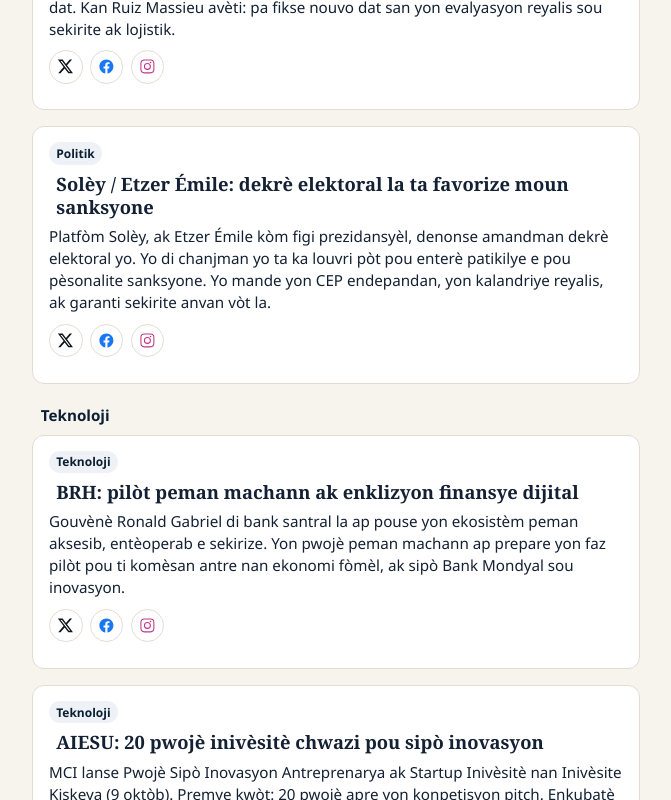
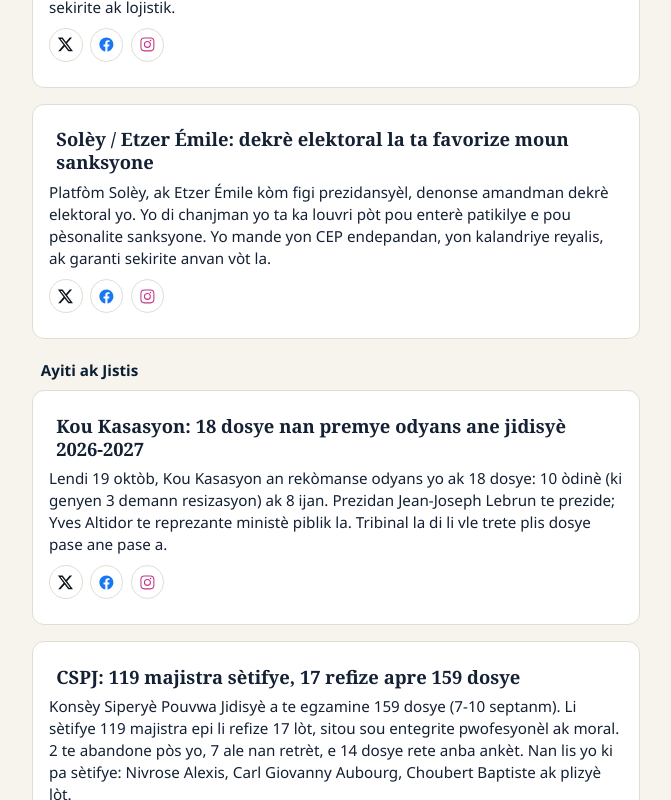
Before and after one commit to haitialways-pixel/opak-news, a React (Vite) app: page / in a window 1280 px wide. Shown: the part 1840-2640 px from the top of the page, without its empty margins (304-975 px from the left). Built offline with nearby package versions, Linux system fonts and the light colour scheme; no server answers.

Commit message:
Add justice stories; show topic heading once (no card chips)

```diff
--- a/src/components/StoryCard.tsx
+++ b/src/components/StoryCard.tsx
@@ -1,6 +1,5 @@
 import { Link } from "react-router-dom";
 import { ShareBar } from "./ShareBar";
-import { topicLabel } from "../data/topics";
 import { useLanguage } from "../context/LanguageContext";
 import type { Story } from "../types";
 
@@ -10,14 +9,11 @@ interface Props {
 }
 
 export function StoryCard({ story, variant = "hit" }: Props) {
-  const { lang, t, ui } = useLanguage();
+  const { t, ui } = useLanguage();
 
   return (
     <article className={`story-card story-card--${variant}`}>
       <div className="story-meta">
-        {story.topic !== "society" && story.topic !== "security" && (
-          <span className="topic-chip">{topicLabel(story.topic, lang)}</span>
-        )}
         {story.isBreaking && (
           <span className="badge badge-breaking">{ui.breakingBadge}</span>
         )}
--- a/src/data/stories.ts
+++ b/src/data/stories.ts
@@ -47,7 +47,7 @@ export const STORIES: Story[] = [
   {
     id: "ntk-ona-jij-elisee-2026-10",
     tier: "need-to-know",
-    topic: "politics",
+    topic: "justice",
     publishedAt: "2026-10-26",
     isManual: true,
     headline: {
@@ -80,6 +80,37 @@ export const STORIES: Story[] = [
       "El País",
       "GARR",
     ],
+  },
+
+  {
+    id: "qh-cassation-18-dossiers-2026-10",
+    tier: "quick-hit",
+    topic: "justice",
+    publishedAt: "2026-10-21",
+    headline: {
+      ht: "Kou Kasasyon: 18 dosye nan premye odyans ane jidisyè 2026-2027",
+      fr: "Cour de cassation : 18 dossiers à la reprise des audiences 2026-2027",
+    },
+    brief: {
+      ht: "Lendi 19 oktòb, Kou Kasasyon an rekòmanse odyans yo ak 18 dosye: 10 òdinè (ki genyen 3 demann resizasyon) ak 8 ijan. Prezidan Jean-Joseph Lebrun te prezide; Yves Altidor te reprezante ministè piblik la. Tribinal la di li vle trete plis dosye pase ane pase a.",
+      fr: "Lundi 19 octobre, la Cour de cassation a repris ses audiences avec 18 dossiers: 10 ordinaires (dont 3 demandes de récusation) et 8 urgents. Le président Jean-Joseph Lebrun a présidé; Yves Altidor représentait le ministère public. La haute juridiction affirme vouloir traiter plus de dossiers que lors de l’exercice précédent.",
+    },
+    sources: ["Le Nouvelliste", "L’Observatoire"],
+  },
+  {
+    id: "qh-cspj-certification-2026-10",
+    tier: "quick-hit",
+    topic: "justice",
+    publishedAt: "2026-10-05",
+    headline: {
+      ht: "CSPJ: 119 majistra sètifye, 17 refize apre 159 dosye",
+      fr: "CSPJ : 119 magistrats certifiés, 17 refusés après examen de 159 dossiers",
+    },
+    brief: {
+      ht: "Konsèy Siperyè Pouvwa Jidisyè a te egzamine 159 dosye (7-10 septanm). Li sètifye 119 majistra epi li refize 17 lòt, sitou sou entegrite pwofesyonèl ak moral. 2 te abandone pòs yo, 7 ale nan retrèt, e 14 dosye rete anba ankèt. Nan lis yo ki pa sètifye: Nivrose Alexis, Carl Giovanny Aubourg, Choubert Baptiste ak plizyè lòt.",
+      fr: "Le Conseil supérieur du pouvoir judiciaire a examiné 159 dossiers (7-10 septembre). Il a certifié 119 magistrats et refusé 17 autres, notamment pour des motifs d’intégrité professionnelle et morale. 2 ont abandonné leur poste, 7 partent à la retraite, et 14 dossiers restent sous enquête. Parmi les non-certifiés: Nivrose Alexis, Carl Giovanny Aubourg, Choubert Baptiste et d’autres.",
+    },
+    sources: ["Haiti Chronicle", "CSPJ"],
   },
   {
     id: "qh-metronome-corvington-guerrier-2026-10",
--- a/src/pages/StoryPage.tsx
+++ b/src/pages/StoryPage.tsx
@@ -46,9 +46,7 @@ export function StoryPage() {
 
       <main className="story-detail">
         <div className="story-meta">
-          {story.topic !== "society" && story.topic !== "security" && (
           <span className="topic-chip">{topicLabel(story.topic, lang)}</span>
-        )}
           {story.isBreaking && (
             <span className="badge badge-breaking">{ui.breakingBadge}</span>
           )}
```
